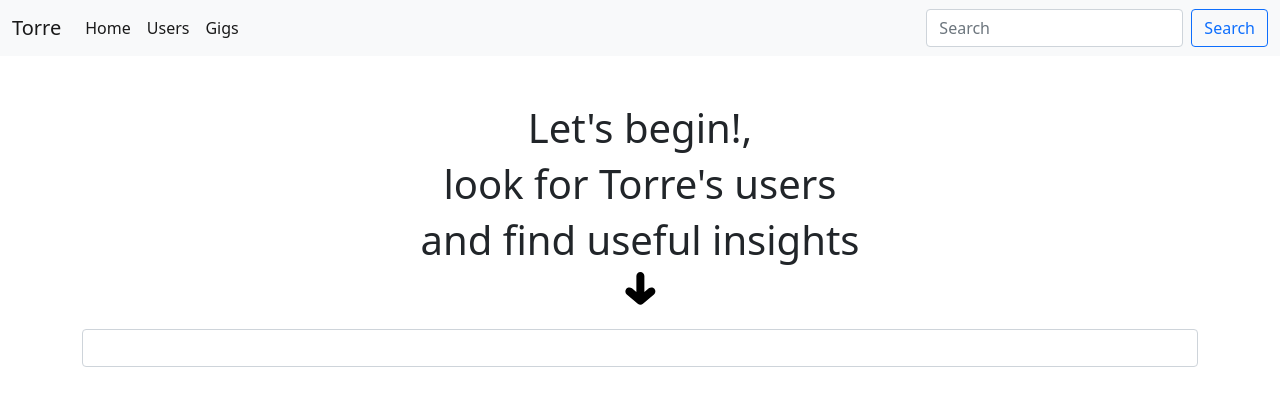
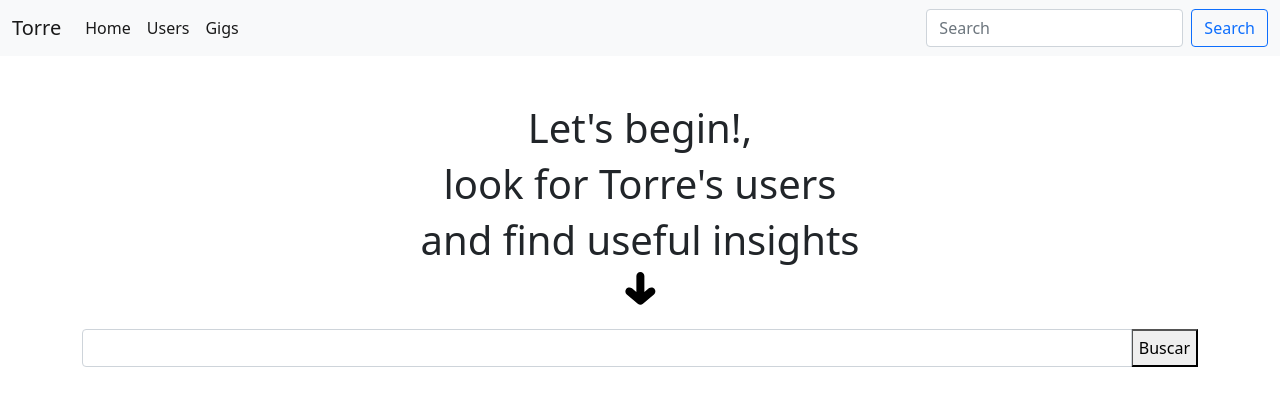
Before and after one commit to asgutierrez/torre_app, a React (Create React App) app: page /users in a window 1280 px wide. Shown: the top 406 px of the page. Built offline with nearby package versions, Linux system fonts and the light colour scheme.

Commit message:
[Feature]: Search users

```diff
--- a/package.json
+++ b/package.json
@@ -6,6 +6,7 @@
     "@testing-library/jest-dom": "^5.11.4",
     "@testing-library/react": "^11.1.0",
     "@testing-library/user-event": "^12.1.10",
+    "axios": "^0.21.0",
     "bootstrap": "^4.5.3",
     "framer-motion": "^3.1.1",
     "react": "^17.0.1",
--- a/src/components/Users/Users.js
+++ b/src/components/Users/Users.js
@@ -2,10 +2,12 @@
 import { useEffect, useState } from 'react';
 import DownArrow from '../../assets/Icons/DownArrow';
 import { variants } from '../../helpers/Constants';
+import { fetchUsername } from '../../helpers/Requests';
 
 export default function Users() {
   const [delay, setDelay] = useState(1);
   const [render, setRender] = useState(false);
+  const [search, setSearch] = useState('');
 
   useEffect(() => {
     const loaded = localStorage.getItem('loaded_users');
@@ -58,7 +60,20 @@
           transition={{ delay: delay * 3, duration: 2 }}
           className='input-group mb-3 mt-4'
         >
-          <input type='text' className='form-control' />
+          <input
+            type='text'
+            className='form-control'
+            onChange={e => {
+              setSearch(e.target.value);
+            }}
+          />
+          <button
+            onClick={() => {
+              fetchUsername(search);
+            }}
+          >
+            Buscar
+          </button>
         </motion.div>
       </div>
     )
--- /dev/null
+++ b/src/helpers/Requests.js
@@ -0,0 +1,9 @@
+import axios from 'axios';
+
+export const fetchUsername = async username => {
+  const response = await axios.get(`https://torre.bio/api/bios/${username}`, {
+    headers: { 'Access-Control-Allow-Origin': '*' },
+  });
+  console.info(response);
+  return response;
+};
```
Also changed, not shown: 2 other files (tests, documents, lock files or other folders).
